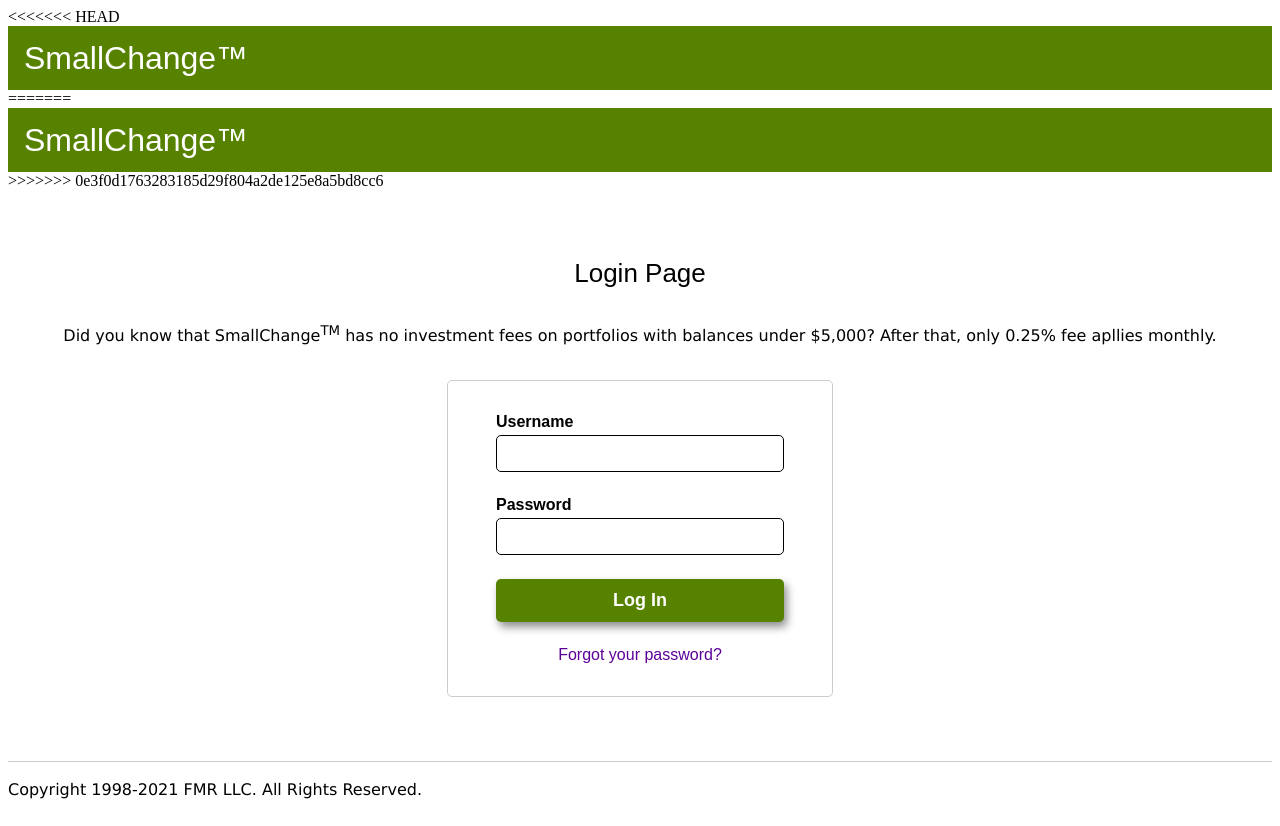
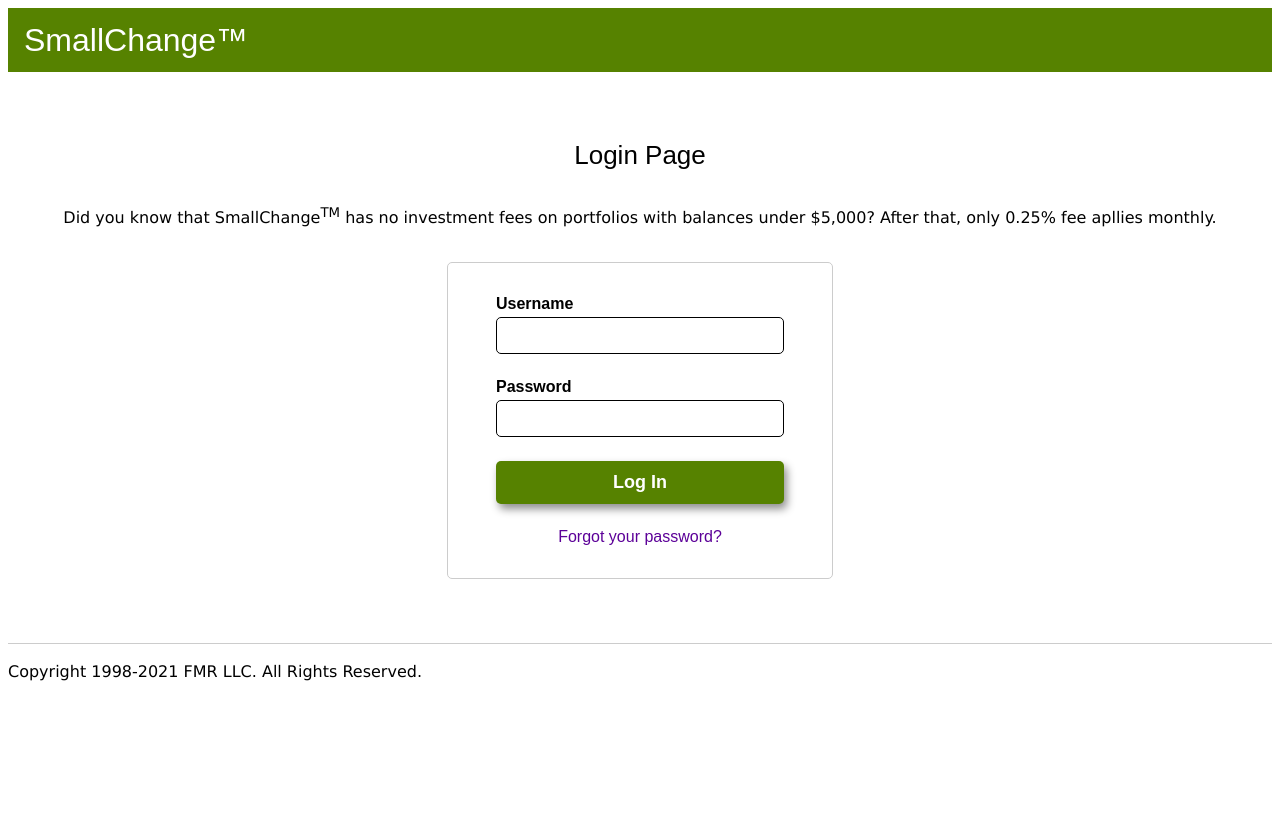
Before and after one commit to vivekrnavale/PomoCheetahs, an Angular app in the folder pomocheetahs/: page /login in a window 1280 px wide. After the commit the page ends 800 px from the top, so only its background shows below. Built offline with nearby package versions, Linux system fonts and the light colour scheme.

Commit message:
Login Page style correction

```diff
--- a/pomocheetahs/src/app/pages/login-page/login-page.component.html
+++ b/pomocheetahs/src/app/pages/login-page/login-page.component.html
@@ -1,10 +1,6 @@
 <div class="pageForm">
-<<<<<<< HEAD
         <app-header-bar></app-header-bar>
-=======
-    <app-header-bar></app-header-bar>
 
->>>>>>> 0e3f0d1763283185d29f804a2de125e8a5bd8cc6
     <div id="form">
         <app-page-title></app-page-title>
         <sc-login-form></sc-login-form>
```
